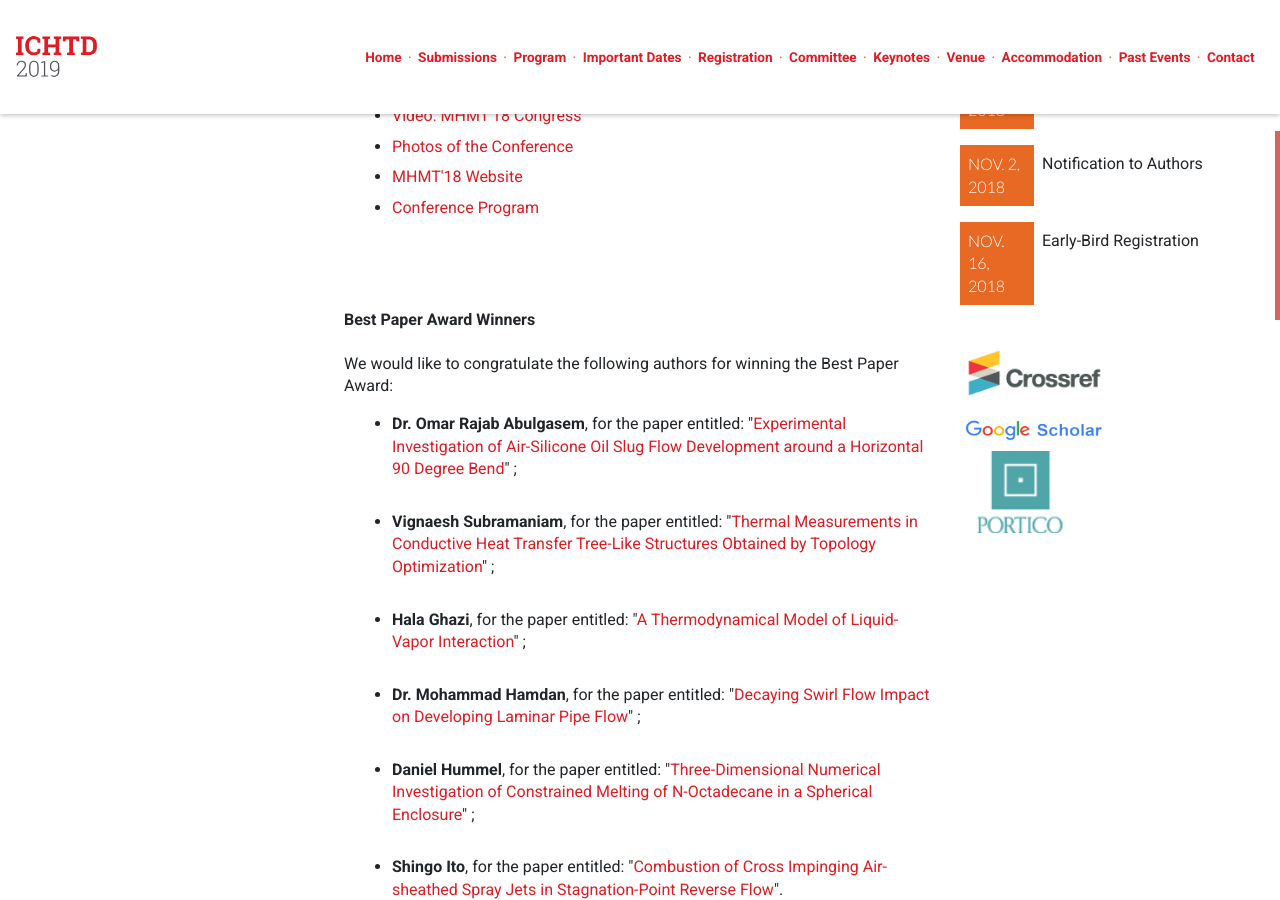
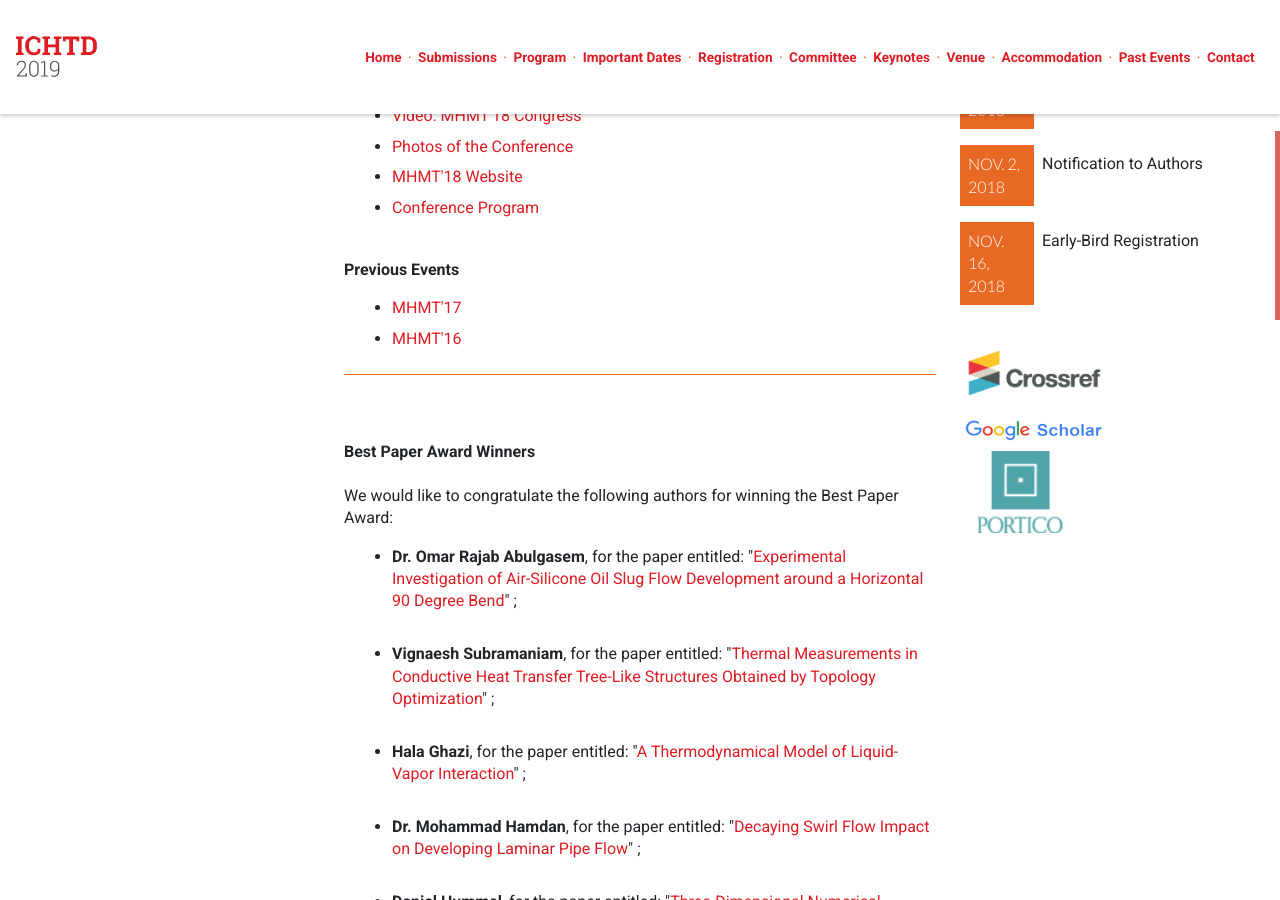
Before and after one commit to intaset/ichtd, a Jekyll site: the page built from past-events.html, in a window 1280 px wide and 900 px high, scrolled down 621 px. Built offline with Jekyll 4.4.1, drawn with Linux system fonts in a browser that asks for light colours; nearby versions of some CDN libraries; Markdown is read by kramdown in place of the engine named in the settings; comment, search, counter and statistics services are not loaded.

Commit message:
added correction

```diff
--- a/past-events.html
+++ b/past-events.html
@@ -22,6 +22,12 @@ keyword: heat transfer, heat transfer devices, cfd, boilers, compact heat exchan
         <li><a href="#Program" class="body-link">Conference Program</a></li>
     </ul>
 
+    <p><strong>Previous Events</strong></p>
+    <ul>
+        <li><a href="https://www.2017.mhmtcongress.com" target="_blank" class="body-link">MHMT'17</a></li>
+        <li><a href="https://www.2016.mhmtcongress.com" target="_blank" class="body-link">MHMT'16</a></li>
+    </ul>
+    <div class="border"></div>
 
 
     <br><br>
```
Also changed, not shown: 1 other file.
